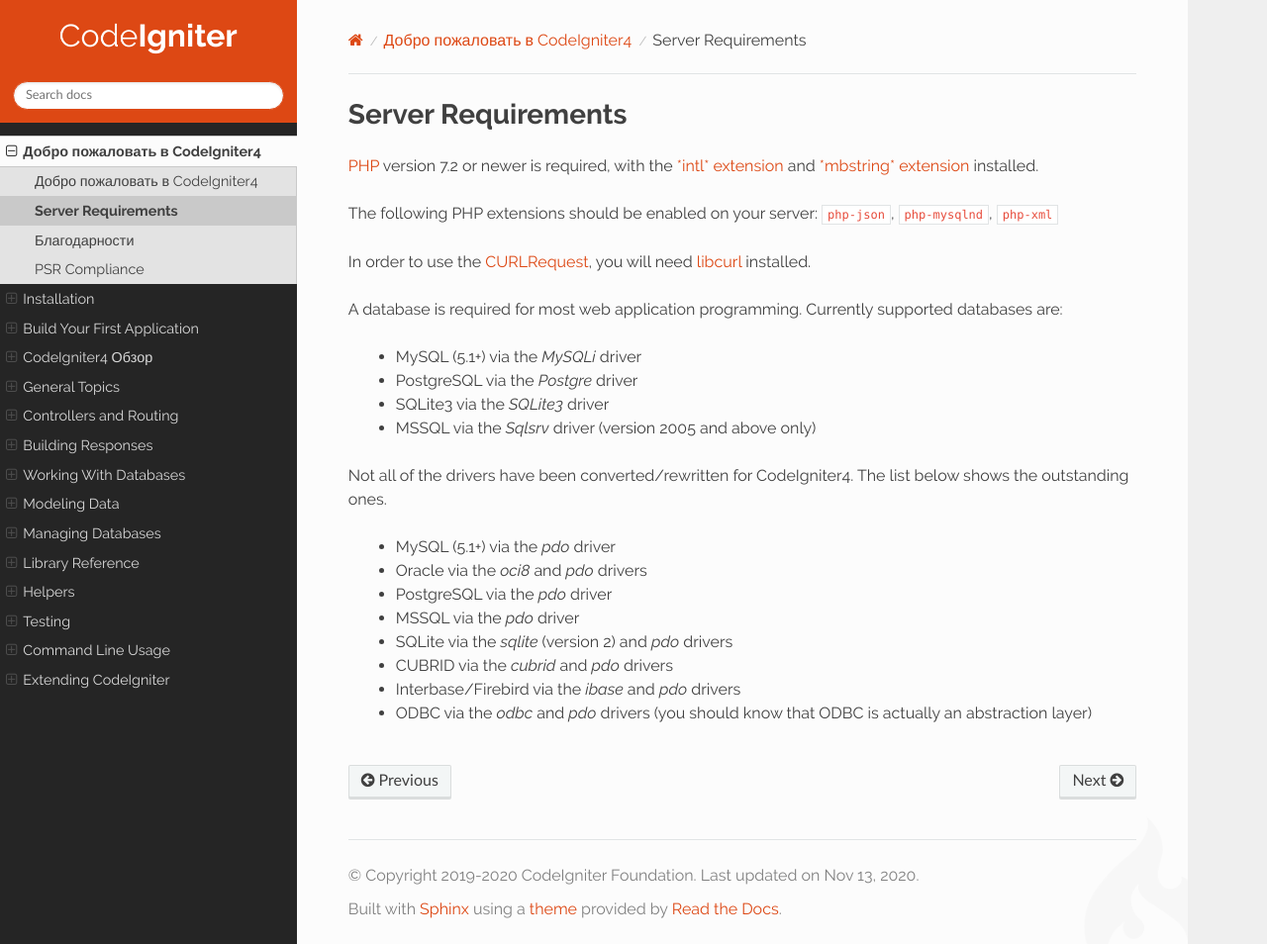
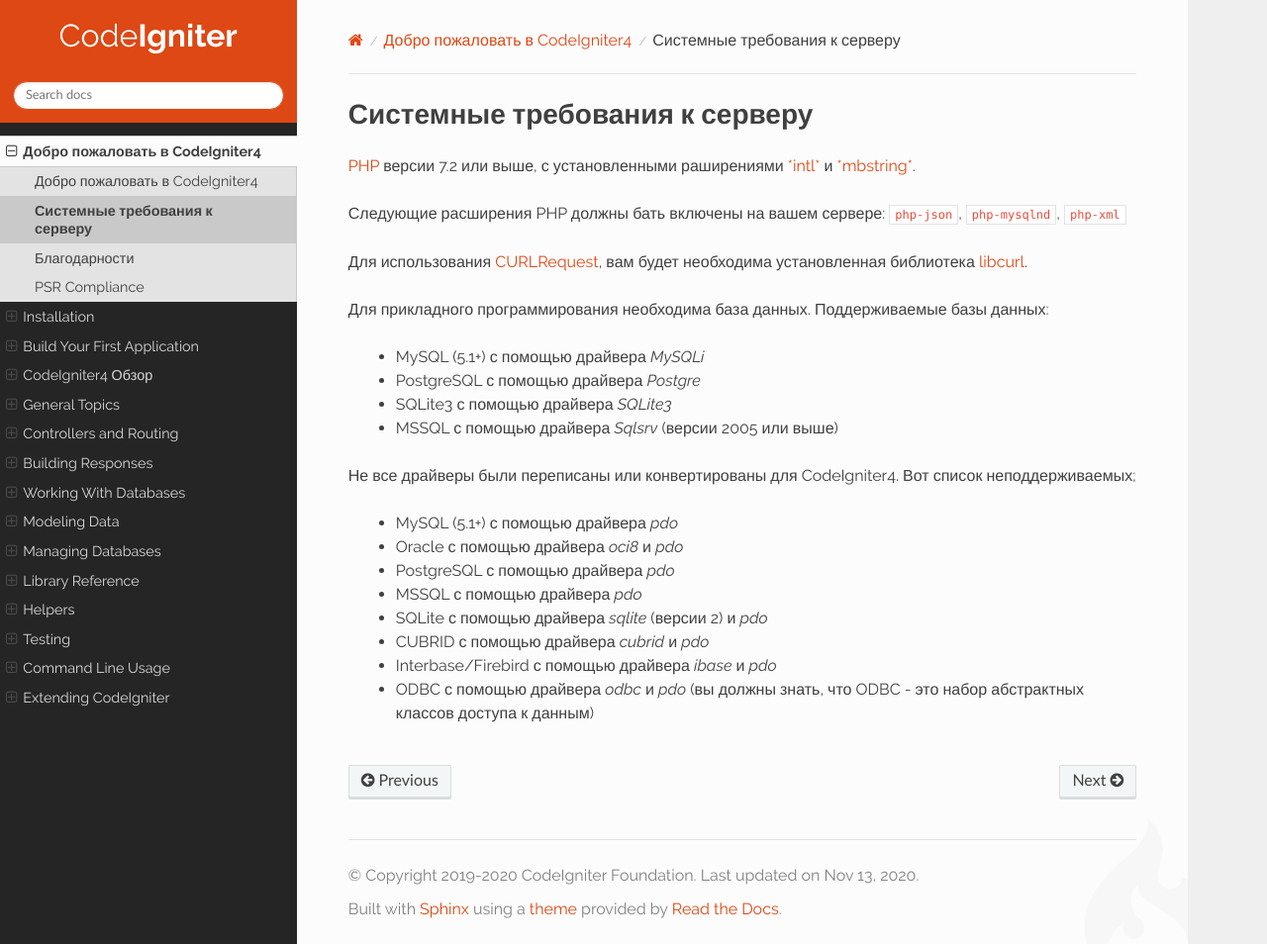
Before and after one commit to padyda/c4-rudoc.github.io, a Sphinx documentation site: the page built from source/intro/requirements.rst, in a window 1280 px wide and 954 px high. Shown: the whole window at 99% size. Built offline with Sphinx 7.4.7 and the Read the Docs theme 2.0.0, drawn with Linux system fonts in a browser that asks for light colours.

Commit message:
Системные требования

```diff
--- a/source/intro/requirements.rst
+++ b/source/intro/requirements.rst
@@ -1,33 +1,32 @@
-###################
-Server Requirements
-###################
+##################################
+Системные требования к серверу
+##################################
 
-`PHP <https://www.php.net/>`_ version 7.2 or newer is required, with the
-`*intl* extension <https://www.php.net/manual/en/intl.requirements.php>`_ and `*mbstring* extension <https://www.php.net/manual/en/mbstring.requirements.php>`_
-installed.
+`PHP <https://www.php.net/>`_ версии 7.2 или выше, с установленными раширениями
+`*intl* <https://www.php.net/manual/en/intl.requirements.php>`_ и `*mbstring* <https://www.php.net/manual/en/mbstring.requirements.php>`_.
 
-The following PHP extensions should be enabled on your server:
+Следующие расширения PHP должны бать включены на вашем сервере:
 ``php-json``, ``php-mysqlnd``, ``php-xml``
 
-In order to use the :doc:`CURLRequest </libraries/curlrequest>`, you will need
-`libcurl <https://www.php.net/manual/en/curl.requirements.php>`_ installed.
+Для использования :doc:`CURLRequest </libraries/curlrequest>`, вам будет необходима установленная библиотека
+`libcurl <https://www.php.net/manual/en/curl.requirements.php>`_.
 
-A database is required for most web application programming.
-Currently supported databases are:
+Для прикладного программирования необходима база данных.
+Поддерживаемые базы данных:
 
-  - MySQL (5.1+) via the *MySQLi* driver
-  - PostgreSQL via the *Postgre* driver
-  - SQLite3 via the *SQLite3* driver
-  - MSSQL via the *Sqlsrv* driver (version 2005 and above only)
+  - MySQL (5.1+) с помощью драйвера *MySQLi*
+  - PostgreSQL с помощью драйвера *Postgre*
+  - SQLite3 с помощью драйвера *SQLite3*
+  - MSSQL с помощью драйвера *Sqlsrv* (версии 2005 или выше)
 
-Not all of the drivers have been converted/rewritten for CodeIgniter4.
-The list below shows the outstanding ones.
+Не все драйверы были переписаны или конвертированы для CodeIgniter4.
+Вот список неподдерживаемых;
 
-  - MySQL (5.1+) via the *pdo* driver
-  - Oracle via the *oci8* and *pdo* drivers
-  - PostgreSQL via the *pdo* driver
-  - MSSQL via the *pdo* driver
-  - SQLite via the *sqlite* (version 2) and *pdo* drivers
-  - CUBRID via the *cubrid* and *pdo* drivers
-  - Interbase/Firebird via the *ibase* and *pdo* drivers
-  - ODBC via the *odbc* and *pdo* drivers (you should know that ODBC is actually an abstraction layer)
+  - MySQL (5.1+) с помощью драйвера *pdo*
+  - Oracle с помощью драйвера *oci8* и *pdo*
+  - PostgreSQL с помощью драйвера *pdo*
+  - MSSQL с помощью драйвера *pdo*
+  - SQLite с помощью драйвера *sqlite* (версии 2) и *pdo*
+  - CUBRID с помощью драйвера *cubrid* и *pdo*
+  - Interbase/Firebird с помощью драйвера *ibase* и *pdo*
+  - ODBC с помощью драйвера *odbc* и *pdo* (вы должны знать, что ODBC - это набор абстрактных классов доступа к данным)
```
